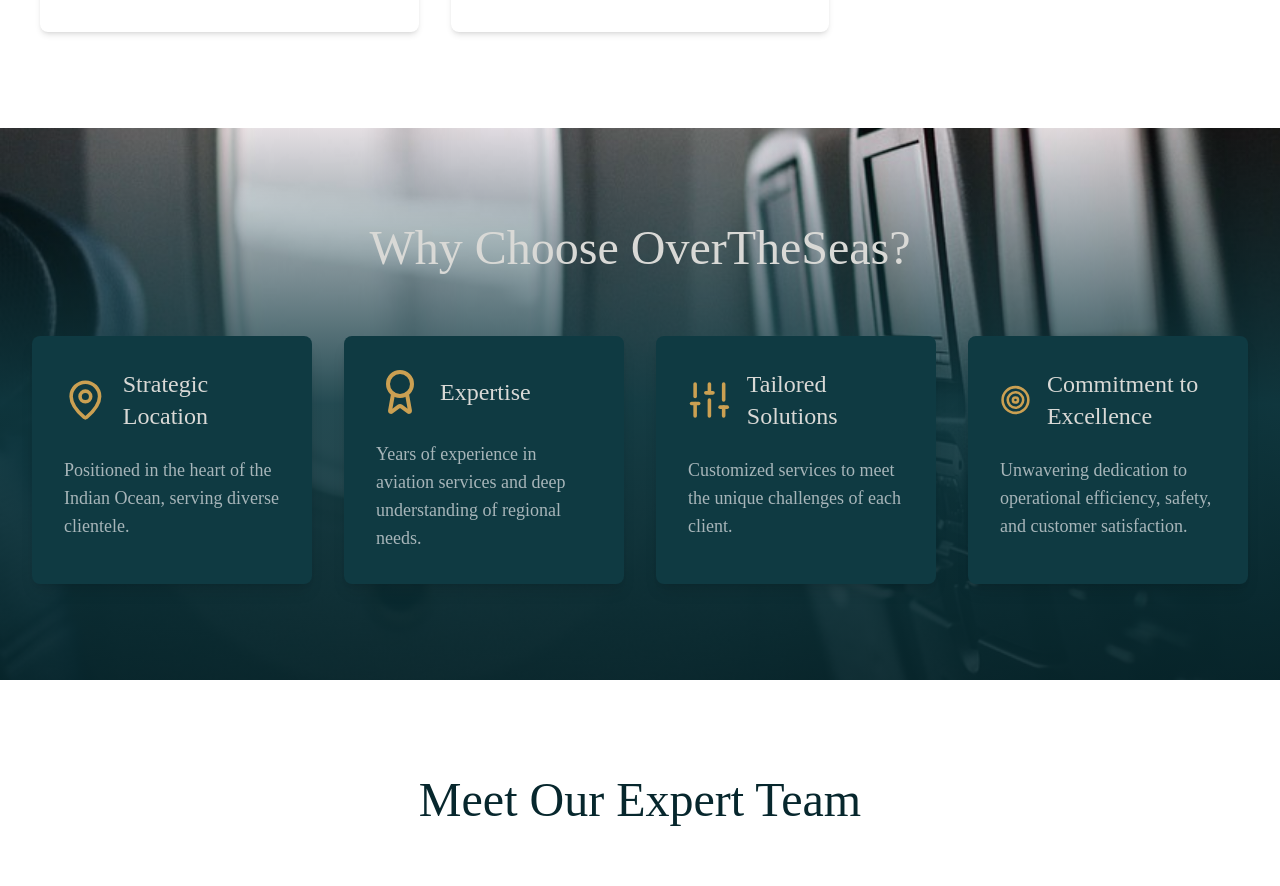
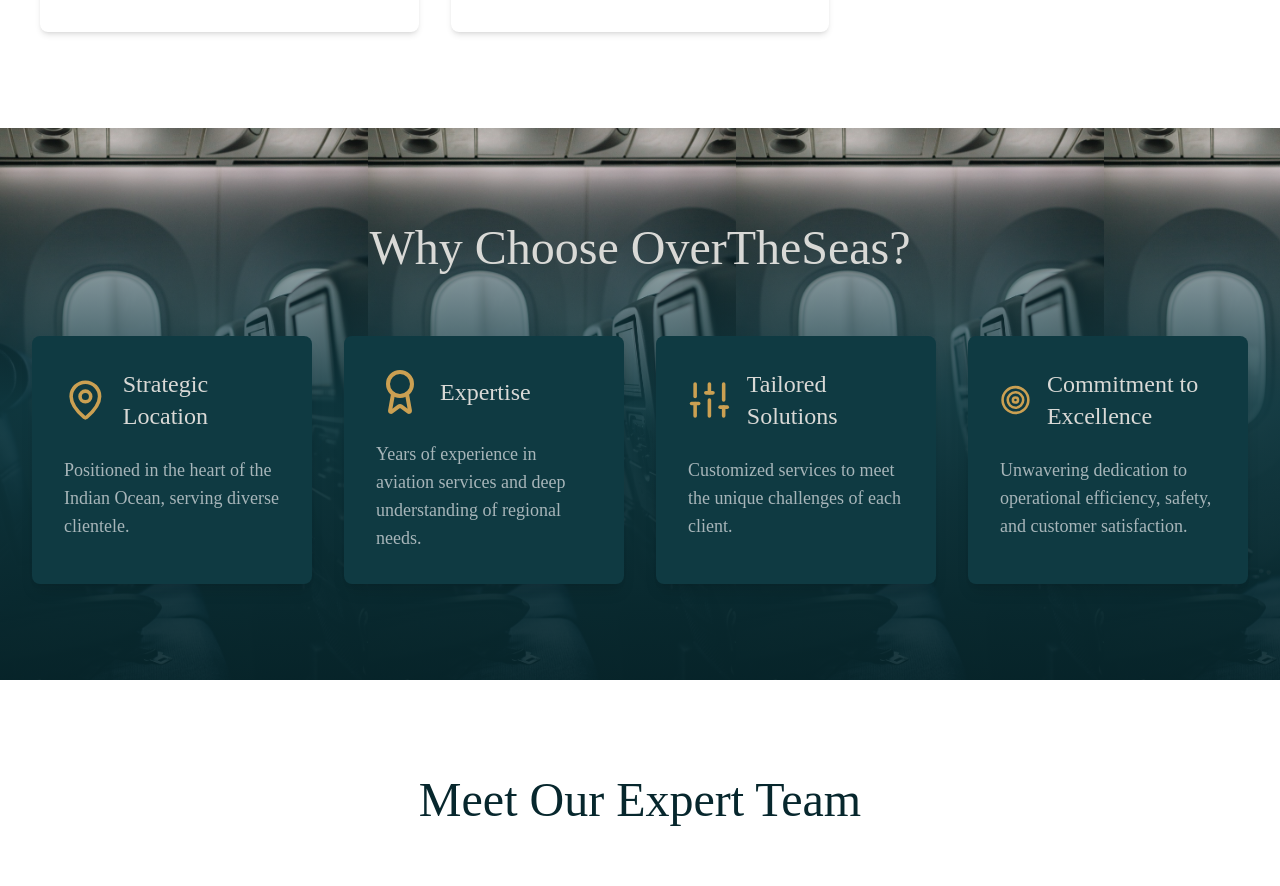
Before and after one commit to humaidhismail/ots, a React (Create React App) app: page / in a window 1280 px wide. Shown: the part 3540-4426 px from the top of the page. Built offline with nearby package versions, Linux system fonts and the light colour scheme.

Commit message:
transitions corrections

```diff
--- a/src/components/Vision.js
+++ b/src/components/Vision.js
@@ -1,5 +1,5 @@
 import React from 'react';
-import { motion } from 'framer-motion';
+import { easeOut, motion } from 'framer-motion';
 import { Target, Eye, Heart } from 'lucide-react';
 import backgroundImage from '../images/turbinemobile.png';
 
@@ -56,7 +56,7 @@
   return (
     <section
       id="parallax-section"
-      className="relative py-12 md:py-24 text-white bg-vision bg-cover bg-center bg-scroll md:bg-fixed"
+      className="relative py-12 md:py-24 text-white  bg-vision bg-cover bg-center bg-scroll md:bg-fixed"
       // style={{
       //   backgroundImage: `url(${backgroundImage})`,
       //   backgroundSize: 'cover',
@@ -96,7 +96,7 @@
               custom={index}
               initial="hidden"
               whileInView="visible"
-              whileHover="hover"
+              whileHover={{ scale: 1.05, color: '#062c33', transition: {duration: 0.3}, easeOut}}
               variants={cardVariants}
               viewport={{ once: true }}
             >
--- a/src/components/Whyus.js
+++ b/src/components/Whyus.js
@@ -30,7 +30,7 @@
   return (
     <section
       id="why-us"
-      className="py-24 relative bg-[#07272D] text-[#D9D9D6]  bg-whyus bg-cover bg-center bg-scroll md:bg-fixed"
+      className="py-24 relative bg-[#07272D] text-[#D9D9D6]  bg-whyus bg-contain bg-scroll md:bg-fixed"
     >
       {/* Background with Parallax Effect */}
       <div
```
